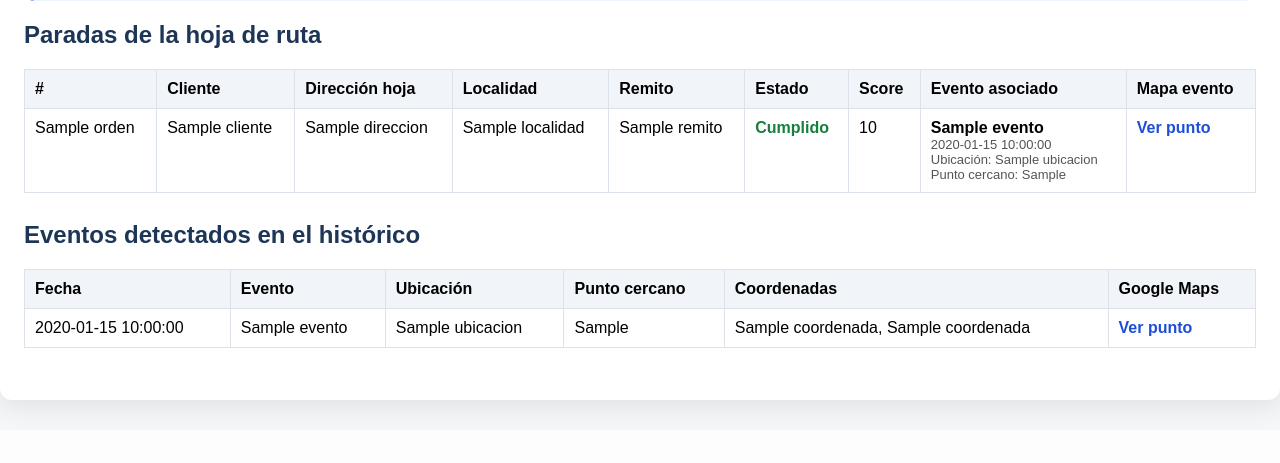
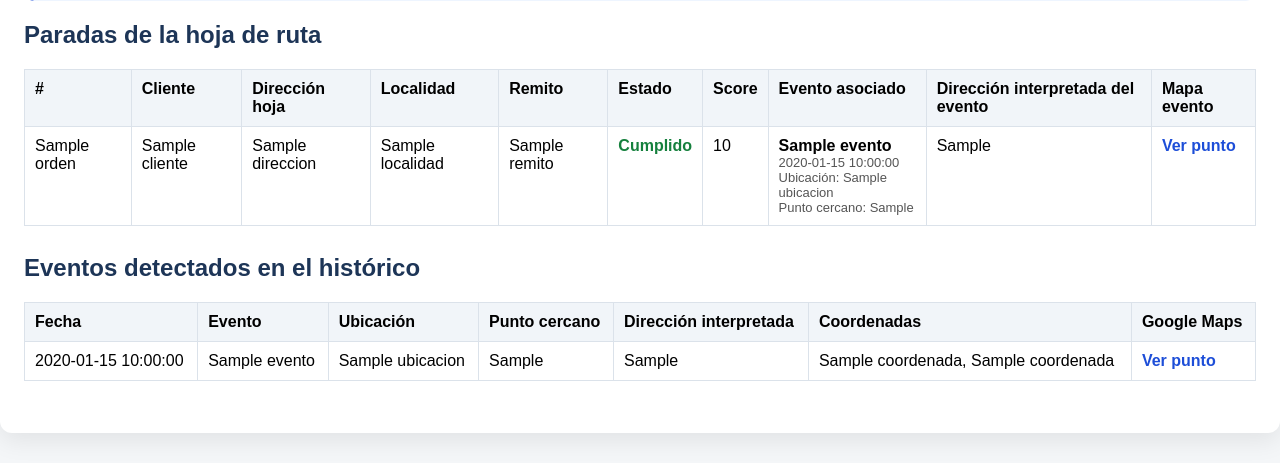
Before and after one commit to matiasmarin390-ship-it/B2C, a Flask app: template templates/index.html in a window 1280 px wide. Shown: the part 532-995 px from the top of the page. Before the commit the page ends 950 px from the top, so only its background shows below. Run offline with Flask 3, Linux system fonts and the light colour scheme; the template is opened without the code that fills it: most values are stand-ins (such as "Sample title", 1, 10 or a date in 2020).

Commit message:
Update index.html

```diff
--- a/templates/index.html
+++ b/templates/index.html
@@ -6,7 +6,7 @@
     <title>Auditoría Hoja de Ruta vs Histórico</title>
     <style>
         body { font-family: Arial, sans-serif; background:#f4f6f8; margin:0; padding:0; }
-        .container { max-width: 1400px; margin: 30px auto; background:#fff; padding:24px; border-radius:12px; box-shadow:0 8px 24px rgba(0,0,0,.08); }
+        .container { max-width: 1450px; margin: 30px auto; background:#fff; padding:24px; border-radius:12px; box-shadow:0 8px 24px rgba(0,0,0,.08); }
         h1, h2, h3 { color:#1d3557; }
         .row { display:flex; gap:12px; flex-wrap:wrap; margin-bottom:16px; }
         .field { flex:1; min-width:260px; }
@@ -78,6 +78,7 @@
                     <th>Estado</th>
                     <th>Score</th>
                     <th>Evento asociado</th>
+                    <th>Dirección interpretada del evento</th>
                     <th>Mapa evento</th>
                 </tr>
             </thead>
@@ -109,6 +110,13 @@
                     </td>
                     <td>
                         {% if p.evento_mas_cercano %}
+                            {{ p.evento_mas_cercano.direccion_inferida if p.evento_mas_cercano.direccion_inferida else '-' }}
+                        {% else %}
+                            -
+                        {% endif %}
+                    </td>
+                    <td>
+                        {% if p.evento_mas_cercano %}
                             <a href="{{ p.evento_mas_cercano.link_mapa }}" target="_blank">Ver punto</a>
                         {% else %}
                             -
@@ -127,6 +135,7 @@
                     <th>Evento</th>
                     <th>Ubicación</th>
                     <th>Punto cercano</th>
+                    <th>Dirección interpretada</th>
                     <th>Coordenadas</th>
                     <th>Google Maps</th>
                 </tr>
@@ -138,6 +147,7 @@
                     <td>{{ e.evento }}</td>
                     <td>{{ e.ubicacion if e.ubicacion else '-' }}</td>
                     <td>{{ e.punto_cercano if e.punto_cercano else '-' }}</td>
+                    <td>{{ e.direccion_inferida if e.direccion_inferida else '-' }}</td>
                     <td>{{ e.coordenadas[0] }}, {{ e.coordenadas[1] }}</td>
                     <td><a href="{{ e.link_mapa }}" target="_blank">Ver punto</a></td>
                 </tr>
```
